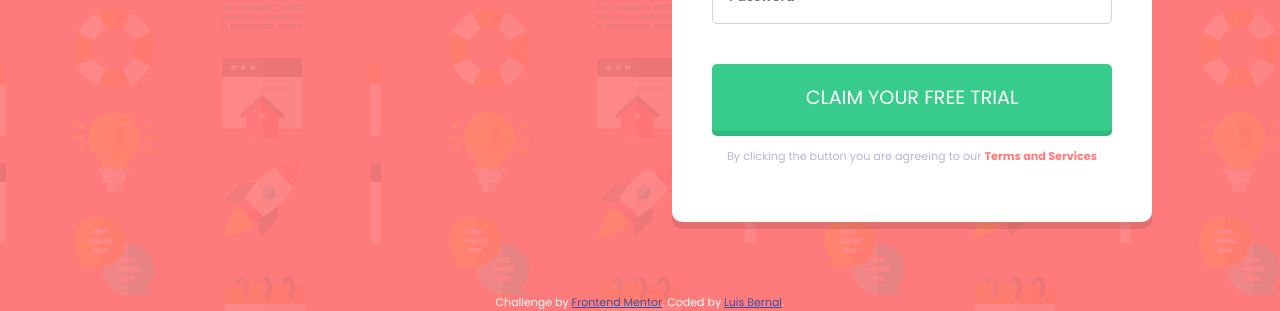
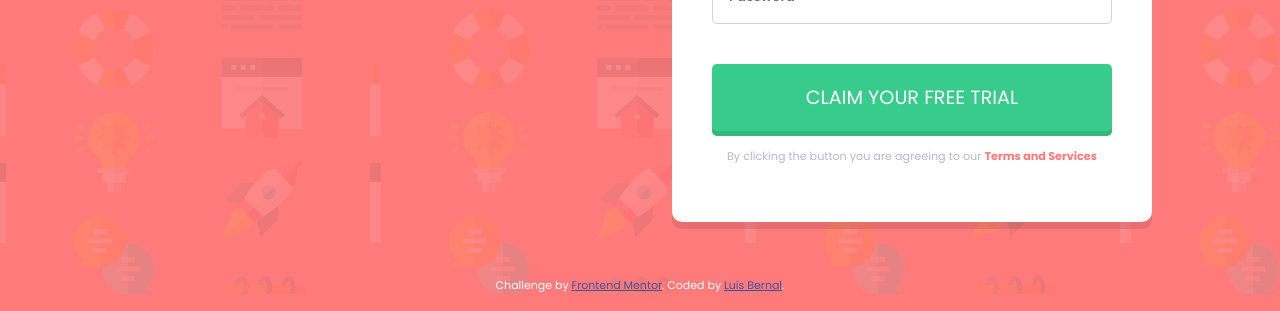
Before and after one commit to FrontendMentor-Lecap/Intro-Component-with-signup-form-master, a plain HTML site: page index.html in a window 1280 px wide. Shown: the part 506-817 px from the top of the page. Drawn offline with Linux system fonts and the light colour scheme.

Commit message:
Attribution modification in desktop

```diff
--- a/style.css
+++ b/style.css
@@ -148,7 +148,7 @@ form button:hover {
     flex-direction: row;
     align-items: center;
     justify-content: space-between;
-    margin: 0 10vw;
+    margin: auto 10vw;
     height: 100vh;
   }
 
@@ -193,4 +193,11 @@ form button:hover {
   .terms {
     margin: 1.5em 1em;
   }
+
+  .attribution {
+    position: absolute;
+    bottom: 0%;
+    left: 50%;
+    transform: translateX(-50%);
+  }
 }
```
